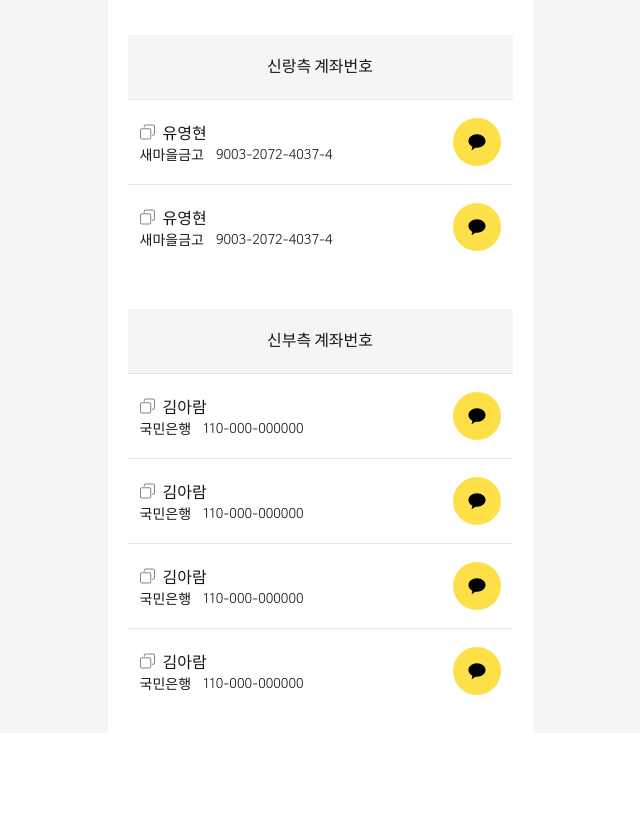
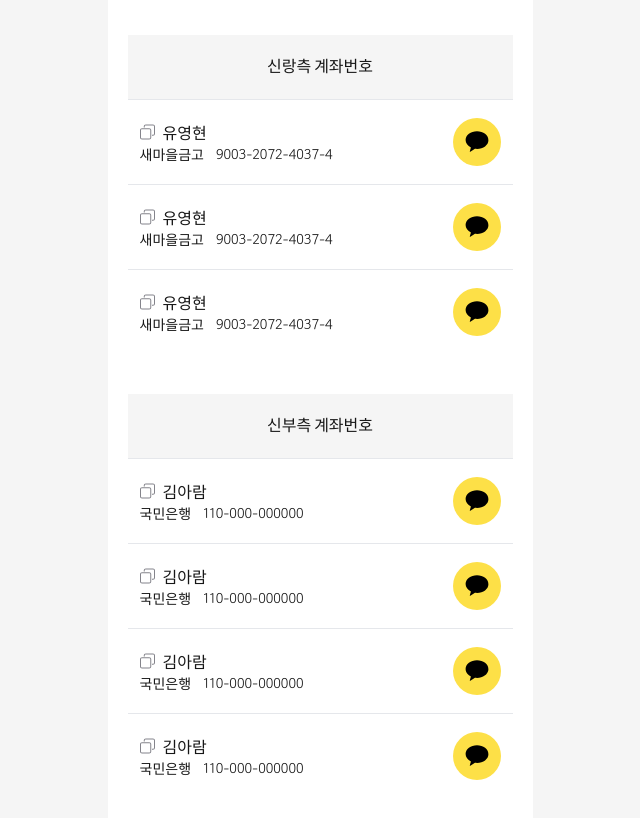
Before and after one commit to AAAAlvin/wedding-next, a Next.js app: page / in a window 1280 px wide. Shown: the part 3140-3958 px from the top of the page, without its empty margins (320-960 px from the left). Before the commit the page ends 3873 px from the top, so only its background shows below. Built offline with nearby package versions, Linux system fonts and the light colour scheme.

Commit message:
계좌번호 추가

```diff
--- a/src/components/account.tsx
+++ b/src/components/account.tsx
@@ -1,8 +1,16 @@
 "use client";
 import React from "react";
+import Image from "next/image";
+
+interface AccountInfo {
+    name: string;
+    bank: string;
+    account: string;
+  }
 
 const accounts = {
   groom: [
+    { name: "유영현", bank: "새마을금고", account: "9003-2072-4037-4" },
     { name: "유영현", bank: "새마을금고", account: "9003-2072-4037-4" },
     { name: "유영현", bank: "새마을금고", account: "9003-2072-4037-4" },
   ],
@@ -26,7 +34,7 @@ export function Account() {
   );
 }
 
-function AccountSection({ title, accounts }: { title: string; accounts: any[] }) {
+function AccountSection({ title, accounts }: { title: string; accounts: AccountInfo[] }) {
   return (
     <div className="p-5">
       <a className="flex justify-center bg-neutral-100 p-5">
@@ -67,8 +75,8 @@ function AccountItem({ name, bank, account }: { name: string; bank: string; acco
         </div>
 
         <div className="inline-flex items-center justify-center w-12 h-12 bg-yellow-300 rounded-full">
-            <a className="pay" href="https://qr.kakaopay.com/281006011000000310267128">
-            <img src="/icons/pay-kakao.svg" alt="카카오페이" />
+            <a className="pay" href="#">
+                <Image src="/icons/pay-kakao.svg" alt="카카오페이" width={24} height={24} />
             </a>
         </div>
     </li>
```
